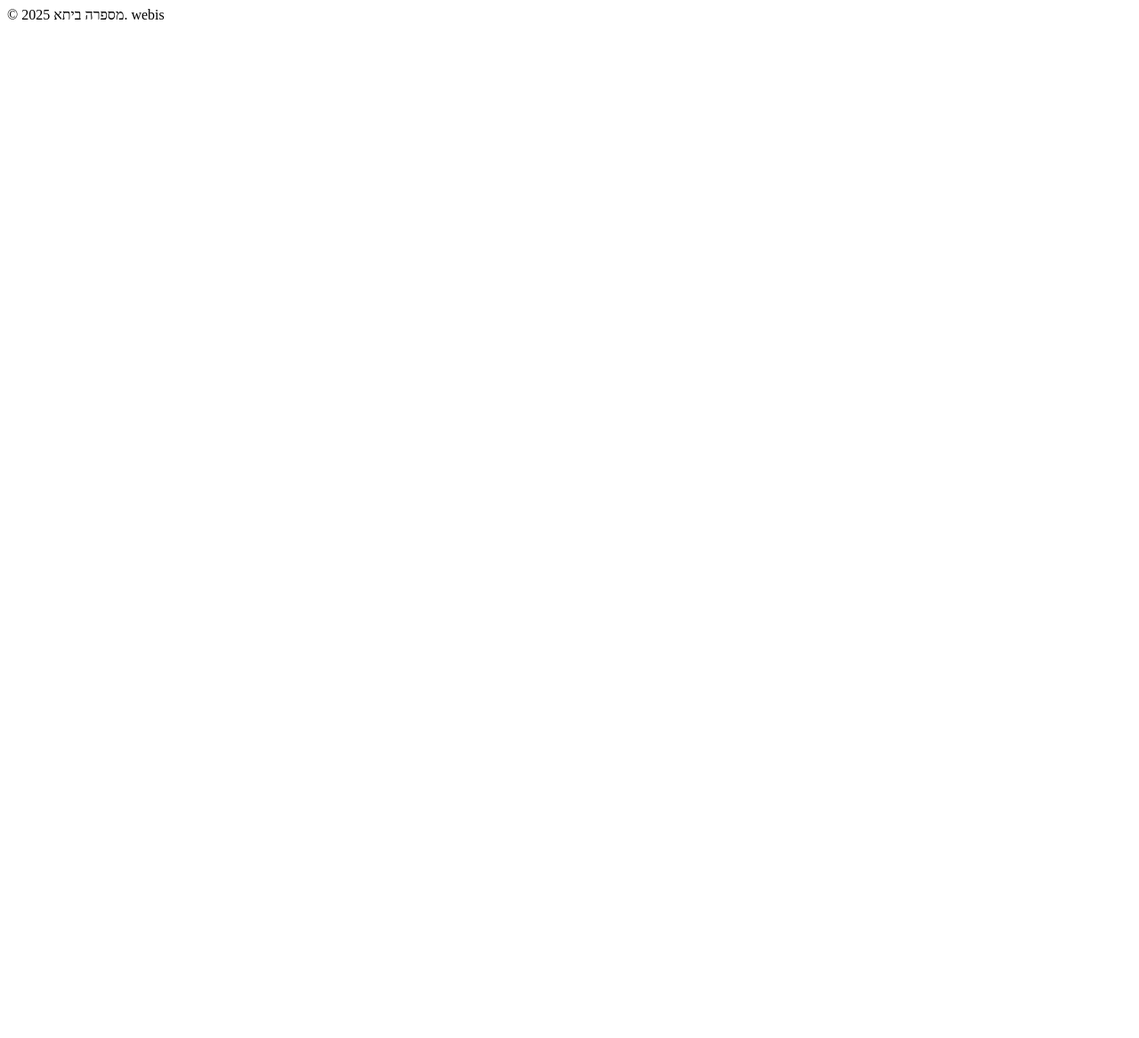
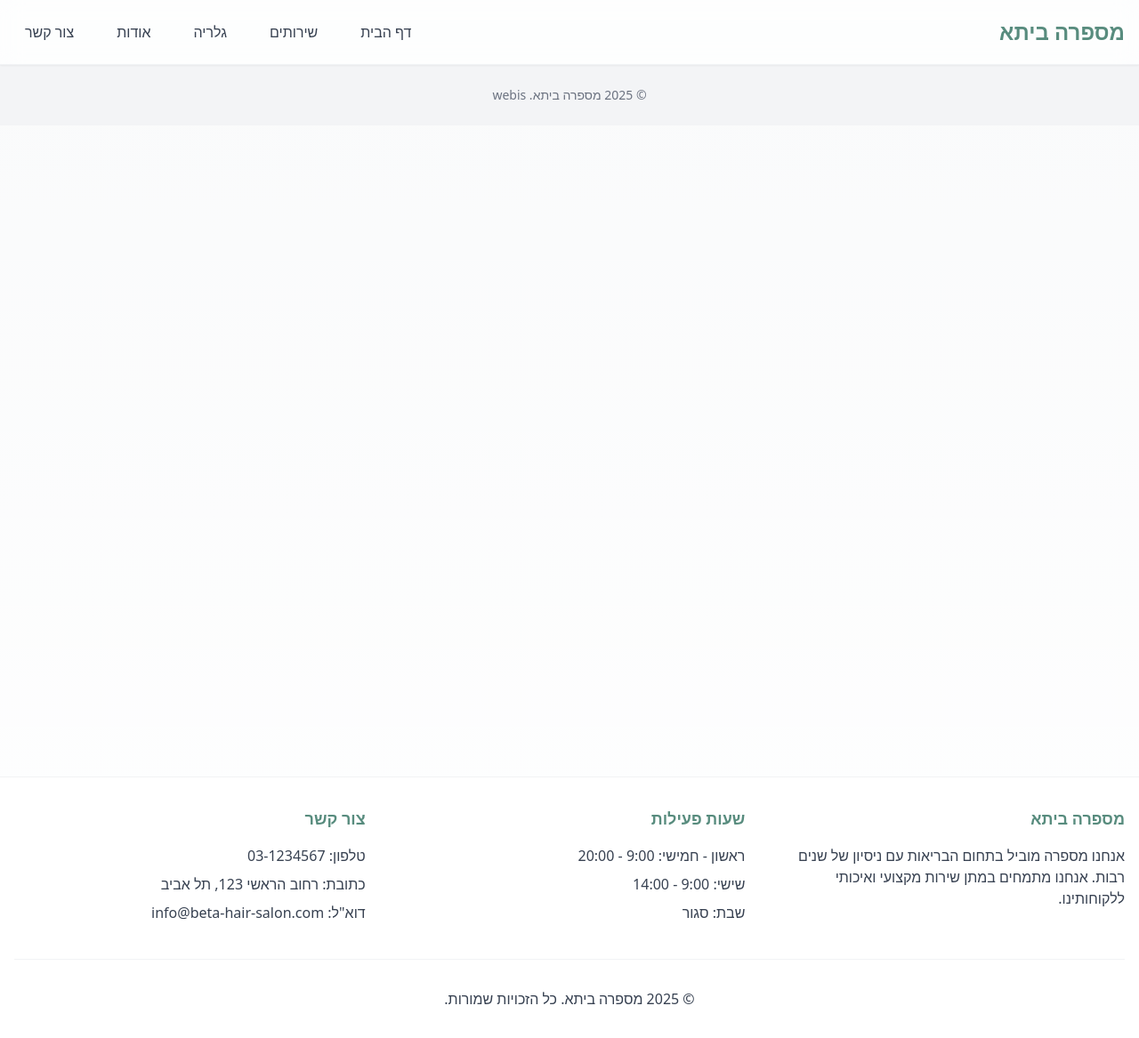
Before and after one commit to Webis-sites/webis-site-msprh-byta-1744367302946, a Next.js app: page / in a window 1280 px wide. Shown: the whole page at 89% size. Before the commit the page ends 800 px from the top, so only its background shows below. Built offline with nearby package versions, Linux system fonts and the light colour scheme.

Commit message:
Add component Layout

```diff
--- /dev/null
+++ b/src/app/Layout.tsx
@@ -0,0 +1,164 @@
+import { Metadata } from 'next';
+import { Inter, Heebo } from 'next/font/google';
+import './globals.css';
+import React from 'react';
+
+// Define fonts
+const inter = Inter({
+  subsets: ['latin'],
+  display: 'swap',
+  variable: '--font-inter',
+});
+
+const heebo = Heebo({
+  subsets: ['hebrew'],
+  display: 'swap',
+  variable: '--font-heebo',
+  weight: ['300', '400', '500', '700'],
+});
+
+// Define metadata
+export const metadata: Metadata = {
+  title: 'מספרה ביתא | Beta Hair Salon',
+  description: 'אנחנו מספרה מוביל בתחום הבריאות עם ניסיון של שנים רבות. אנחנו מתמחים במתן שירות מקצועי ואיכותי ללקוחותינו.',
+  keywords: 'מספרה, עיצוב שיער, תספורת, צבע שיער, טיפולי שיער, סלון יופי',
+  authors: [{ name: 'מספרה ביתא' }],
+  creator: 'מספרה ביתא',
+  publisher: 'מספרה ביתא',
+  formatDetection: {
+    email: false,
+    telephone: true,
+    address: true,
+  },
+  openGraph: {
+    type: 'website',
+    locale: 'he_IL',
+    url: 'https://beta-hair-salon.com',
+    title: 'מספרה ביתא | Beta Hair Salon',
+    description: 'אנחנו מספרה מוביל בתחום הבריאות עם ניסיון של שנים רבות. אנחנו מתמחים במתן שירות מקצועי ואיכותי ללקוחותינו.',
+    siteName: 'מספרה ביתא',
+    images: [
+      {
+        url: 'https://images.unsplash.com/photo-1560066984-138dadb4c035?ixlib=rb-4.0.3&ixid=M3wxMjA3fDB8MHxwaG90by1wYWdlfHx8fGVufDB8fHx8fA%3D%3D&auto=format&fit=crop&w=1200&q=80',
+        width: 1200,
+        height: 630,
+        alt: 'מספרה ביתא',
+      },
+    ],
+  },
+  twitter: {
+    card: 'summary_large_image',
+    title: 'מספרה ביתא | Beta Hair Salon',
+    description: 'אנחנו מספרה מוביל בתחום הבריאות עם ניסיון של שנים רבות. אנחנו מתמחים במתן שירות מקצועי ואיכותי ללקוחותינו.',
+    images: ['https://images.unsplash.com/photo-1560066984-138dadb4c035?ixlib=rb-4.0.3&ixid=M3wxMjA3fDB8MHxwaG90by1wYWdlfHx8fGVufDB8fHx8fA%3D%3D&auto=format&fit=crop&w=1200&q=80'],
+  },
+  viewport: {
+    width: 'device-width',
+    initialScale: 1,
+    maximumScale: 5,
+  },
+  robots: {
+    index: true,
+    follow: true,
+    googleBot: {
+      index: true,
+      follow: true,
+      'max-image-preview': 'large',
+      'max-snippet': -1,
+    },
+  },
+  alternates: {
+    canonical: 'https://beta-hair-salon.com',
+  },
+  icons: {
+    icon: '/favicon.ico',
+    apple: '/apple-touch-icon.png',
+  },
+  verification: {
+    google: 'google-site-verification-code',
+  },
+};
+
+// Define layout props interface
+interface RootLayoutProps {
+  children: React.ReactNode;
+}
+
+export default function RootLayout({ children }: RootLayoutProps) {
+  return (
+    <html lang="he" dir="rtl" className={`${inter.variable} ${heebo.variable}`}>
+      <body className="bg-gray-50 text-right">
+        <div id="layout-container" className="min-h-screen flex flex-col">
+          {/* Glass effect header */}
+          <header className="sticky top-0 z-50 backdrop-blur-md bg-white/70 border-b border-gray-200/50 shadow-sm">
+            <div className="container mx-auto px-4 py-4 flex justify-between items-center">
+              <div className="flex items-center">
+                <h1 className="text-2xl font-bold text-primary">
+                  מספרה ביתא
+                </h1>
+              </div>
+              <nav className="hidden md:flex space-x-reverse space-x-6">
+                <a href="#" className="text-gray-700 hover:text-primary transition-colors py-2 px-3 rounded-lg neumorphic-button">
+                  דף הבית
+                </a>
+                <a href="#services" className="text-gray-700 hover:text-primary transition-colors py-2 px-3 rounded-lg neumorphic-button">
+                  שירותים
+                </a>
+                <a href="#gallery" className="text-gray-700 hover:text-primary transition-colors py-2 px-3 rounded-lg neumorphic-button">
+                  גלריה
+                </a>
+                <a href="#about" className="text-gray-700 hover:text-primary transition-colors py-2 px-3 rounded-lg neumorphic-button">
+                  אודות
+                </a>
+                <a href="#contact" className="text-gray-700 hover:text-primary transition-colors py-2 px-3 rounded-lg neumorphic-button">
+                  צור קשר
+                </a>
+              </nav>
+              <button className="md:hidden text-gray-700 focus:outline-none">
+                <svg xmlns="http://www.w3.org/2000/svg" className="h-6 w-6" fill="none" viewBox="0 0 24 24" stroke="currentColor">
+                  <path strokeLinecap="round" strokeLinejoin="round" strokeWidth={2} d="M4 6h16M4 12h16M4 18h16" />
+                </svg>
+              </button>
+            </div>
+          </header>
+
+          {/* Main content */}
+          <main className="flex-grow">
+            {children}
+          </main>
+
+          {/* Glass effect footer */}
+          <footer className="bg-white/80 backdrop-blur-md border-t border-gray-200/50 text-gray-700">
+            <div className="container mx-auto px-4 py-8">
+              <div className="grid grid-cols-1 md:grid-cols-3 gap-8">
+                <div>
+                  <h3 className="text-lg font-bold mb-4 text-primary">מספרה ביתא</h3>
+                  <p className="mb-4">אנחנו מספרה מוביל בתחום הבריאות עם ניסיון של שנים רבות. אנחנו מתמחים במתן שירות מקצועי ואיכותי ללקוחותינו.</p>
+                </div>
+                <div>
+                  <h3 className="text-lg font-bold mb-4 text-primary">שעות פעילות</h3>
+                  <ul>
+                    <li className="mb-2">ראשון - חמישי: 9:00 - 20:00</li>
+                    <li className="mb-2">שישי: 9:00 - 14:00</li>
+                    <li className="mb-2">שבת: סגור</li>
+                  </ul>
+                </div>
+                <div>
+                  <h3 className="text-lg font-bold mb-4 text-primary">צור קשר</h3>
+                  <ul>
+                    <li className="mb-2">טלפון: 03-1234567</li>
+                    <li className="mb-2">כתובת: רחוב הראשי 123, תל אביב</li>
+                    <li className="mb-2">דוא"ל: info@beta-hair-salon.com</li>
+                  </ul>
+                </div>
+              </div>
+              <div className="mt-8 pt-8 border-t border-gray-200/50 text-center">
+                <p>© {new Date().getFullYear()} מספרה ביתא. כל הזכויות שמורות.</p>
+              </div>
+            </div>
+          </footer>
+        </div>
+      </body>
+    </html>
+  );
+}
```
